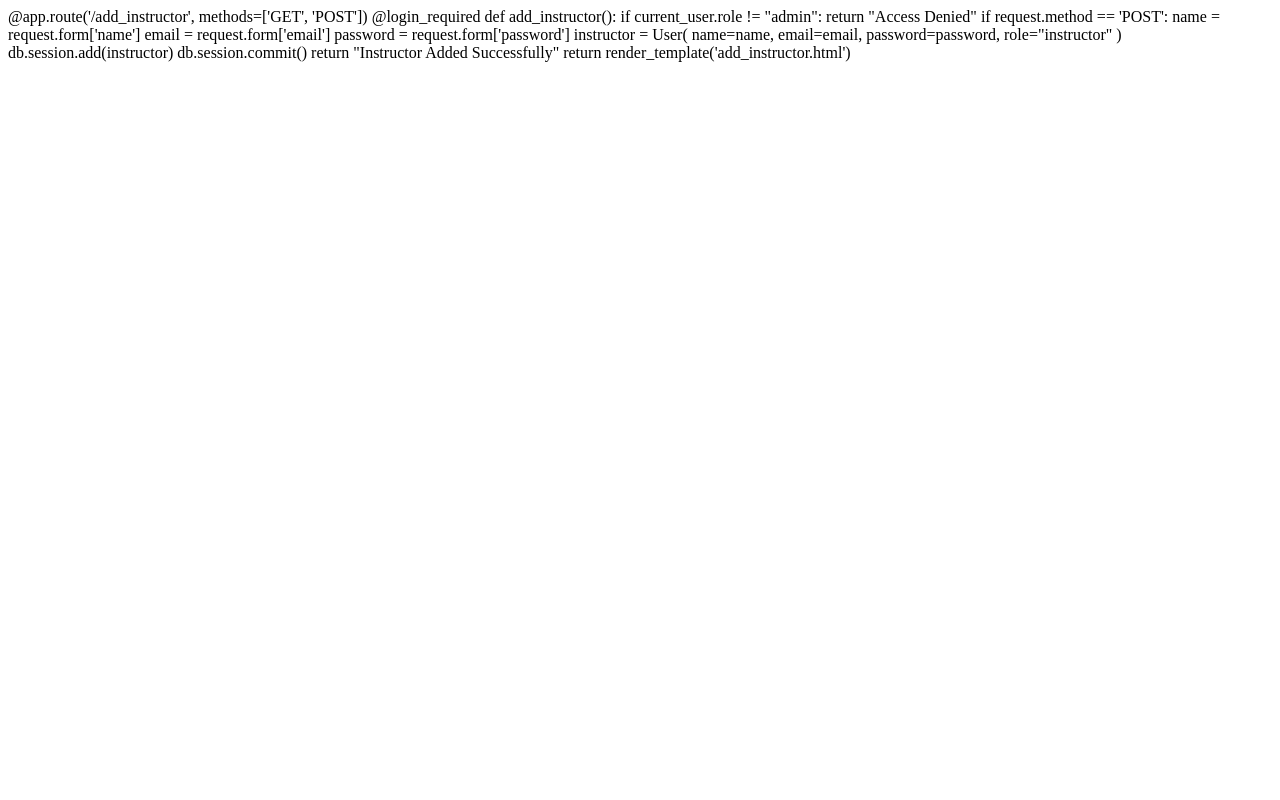
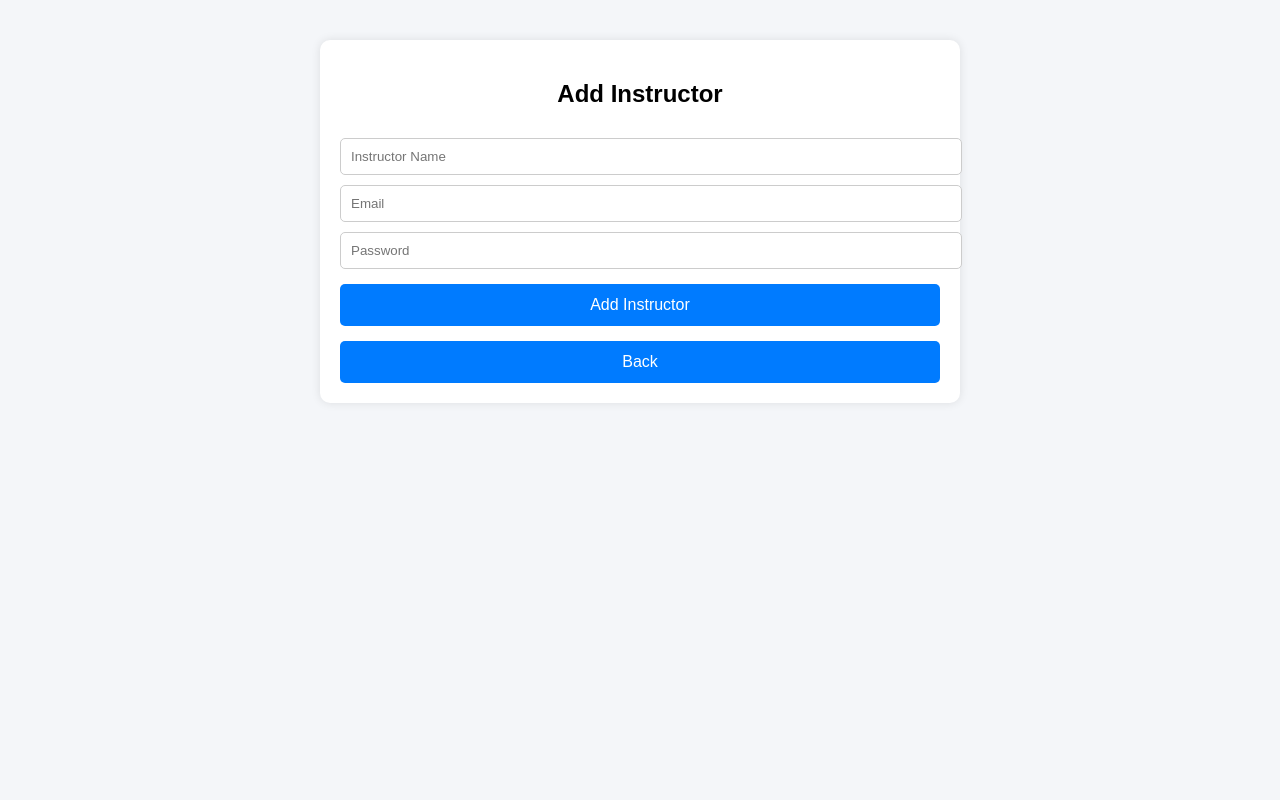
Before and after one commit to Padmajababu/icd_portal, a Flask app: page /add_instructor in a window 1280 px wide. Run offline with Flask 3, Linux system fonts and the light colour scheme; a user stored in the database is signed in.

Commit message:
fixed file

```diff
--- a/app.py
+++ b/app.py
@@ -103,6 +103,8 @@ def register():
     instructors = User.query.filter_by(role="instructor").all()
 
     if request.method == "POST":
+        print(request.form)
+
         name = request.form.get("name")
         email = request.form.get("email")
         instructor_id = request.form.get("instructor")
@@ -293,6 +295,10 @@ def student():
         return "Access Denied"
 
     questions = Question.query.all()
+    print("TOTAL QUESTIONS:", len(questions))
+
+    if len(questions) == 0:
+        return "⚠️ No questions available. Contact admin."
 
     if "q_index" not in session:
         session["q_index"] = 0
@@ -323,6 +329,7 @@ def student():
 
         is_correct = user_answer == correct_answer
 
+        # ✅ SAVE RESULT
         result = Result(
             student_id=current_user.id,
             question_id=current_q.id,
@@ -332,76 +339,35 @@ def student():
             attempt=1,
         )
         db.session.add(result)
+        db.session.commit()
 
+        # ✅ IF CORRECT → move next
         if is_correct:
             session["score"] += 1
             session["q_index"] += 1
-            db.session.commit()
             return redirect("/student")
+
+        # ❌ IF WRONG → show answer (no move yet)
         else:
-            db.session.commit()
             return render_template(
                 "student.html",
                 question=current_q,
                 error="Wrong answer!",
                 correct=current_q.answer,
+                show_next=True
             )
 
     return render_template("student.html", question=current_q)
 
-    # SAVE RESULT
-    result = Result(
-        student_id=current_user.id,
-        question_id=current_q.id,
-        selected_answer=user_answer,
-        correct_answer=current_q.answer,
-        is_correct=is_correct,
-        attempt=1,
-    )
-    db.session.add(result)
+#----------------NEXT QUESTION----------
+@app.route("/next_question")
+@login_required
+def next_question():
+    if current_user.role != "student":
+        return "Access Denied"
 
-    if is_correct:
-        session["score"] += 1
-        session["q_index"] += 1
-        db.session.commit()
-        return redirect("/student")
-    else:
-        db.session.commit()
-        return render_template(
-            "student.html",
-            question=current_q,
-            error="Wrong answer!",
-            correct=current_q.answer,
-        )
-
-    return render_template("student.html", question=current_q)
-    # ✅ SAVE RESULT
-    result = Result(
-        student_id=current_user.id,
-        question_id=current_q.id,
-        selected_answer=user_answer,
-        correct_answer=current_q.answer,
-        is_correct=is_correct,
-        attempt=1,
-    )
-    db.session.add(result)
-
-    if is_correct:
-        session["score"] += 1
-        session["q_index"] += 1
-        db.session.commit()
-        return redirect("/student")
-    else:
-        db.session.commit()
-        return render_template(
-            "student.html",
-            question=current_q,
-            error="Wrong answer!",
-            correct=current_q.answer,
-        )
-
-    return render_template("student.html", question=current_q)
-
+    session["q_index"] += 1
+    return redirect("/student")
 
 # ------------------ADD INSTRUCTOR----------------
 @app.route("/add_instructor", methods=["GET", "POST"])
--- a/templates/add_instructor.html
+++ b/templates/add_instructor.html
@@ -1,24 +1,22 @@
-@app.route('/add_instructor', methods=['GET', 'POST'])
-@login_required
-def add_instructor():
-    if current_user.role != "admin":
-        return "Access Denied"
+<!DOCTYPE html>
+<html>
+<head>
+<meta name="viewport" content="width=device-width, initial-scale=1.0">
+<link rel="stylesheet" href="{{ url_for('static', filename='style.css') }}">
+</head>
 
-    if request.method == 'POST':
-        name = request.form['name']
-        email = request.form['email']
-        password = request.form['password']
+<body>
+<div class="container">
+  <h2>Add Instructor</h2>
 
-        instructor = User(
-            name=name,
-            email=email,
-            password=password,
-            role="instructor"
-        )
+  <form method="POST">
+    <input type="text" name="name" placeholder="Instructor Name" required>
+    <input type="email" name="email" placeholder="Email" required>
+    <input type="password" name="password" placeholder="Password" required>
+    <button type="submit">Add Instructor</button>
+  </form>
 
-        db.session.add(instructor)
-        db.session.commit()
-
-        return "Instructor Added Successfully"
-
-    return render_template('add_instructor.html')
+  <button onclick="location.href='/admin'">Back</button>
+</div>
+</body>
+</html>
--- a/templates/register.html
+++ b/templates/register.html
@@ -13,7 +13,8 @@
     <input type="text" name="name" placeholder="Name">
     <input type="text" name="email" placeholder="Email">
 
-    <select name="instuctor">
+    <select name="instructor">
+       <option value="">Select Instructor</option>
       {% for inst in instructors %}
         <option value="{{ inst.id}}">{{ inst.name}}</option>
        {% endfor %}
```
Also changed, not shown: templates/admin.html (+16 -9 lines), templates/student.html (+29 -6 lines), database.db.
